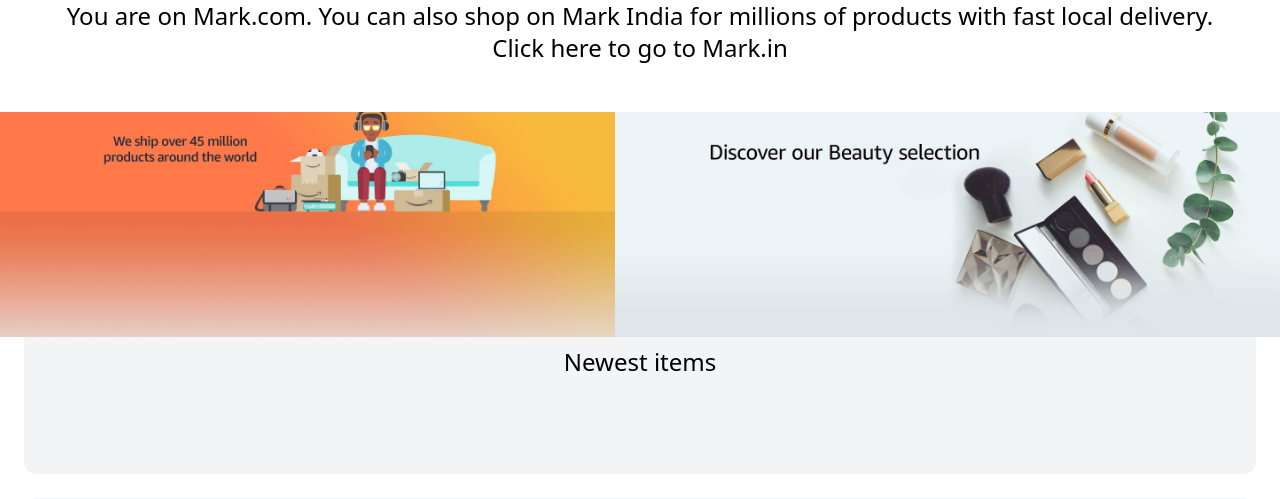
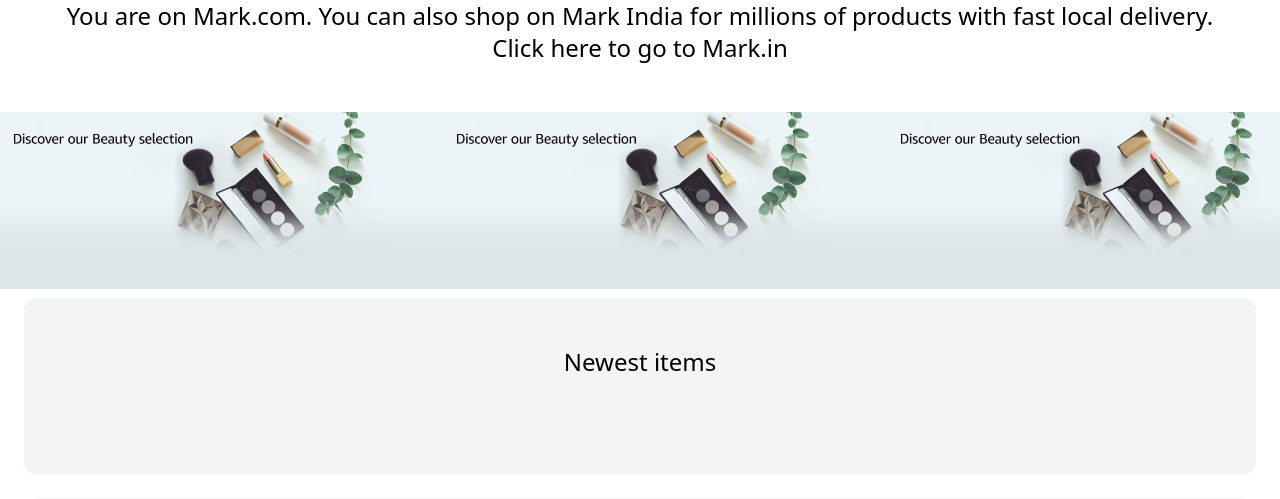
Before and after one commit to Mark-Lasfar/Online-Shop, a Django app: page /en/ in a window 1280 px wide. Shown: the part 87-586 px from the top of the page. Run offline with Django 4.2, Linux system fonts and the light colour scheme; data that the repository does not hold is empty; some libraries are stand-ins or nearby versions.

Commit message:
mark add img

```diff
--- a/core/templates/core/base.html
+++ b/core/templates/core/base.html
@@ -877,6 +877,12 @@
                     <div class="slide">
                         <img src="media/images/si4.jpg" alt="">
                     </div>
+                    <div class="slide">
+                        <img src="media/images/si4.jpg" alt="">
+                    </div>
+                    <div class="slide">
+                        <img src="media/images/si4.jpg" alt="">
+                    </div>
                 </div>
             </div>
         <!-- </div> -->
--- a/puddle/wsgi.py
+++ b/puddle/wsgi.py
@@ -9,6 +9,7 @@
 
 import os
 
+
 from django.core.wsgi import get_wsgi_application
 
 os.environ.setdefault('DJANGO_SETTINGS_MODULE', 'puddle.settings')
```
Also changed, not shown: media/item_images/7bb2c00ba66a6241e88af3408ffa0322.jpg (added), media/item_images/Arts_and_crafts_sewing.jpg (added), media/item_images/e6c9723bfd07156635459d9154b2757f.jpg (added), media/item_view/6061f7596831ed858983e00aa3246454.jpg (added), media/item_view/7bb2c00ba66a6241e88af3408ffa0322.jpg (added), media/item_view/Arts_and_crafts_sewing2.jpg (added), media/item_view2/130874f4991c5c460cc875063517dc02.jpg (added), media/item_view2/130874f4991c5c460cc875063517dc02_0KtyE8W.jpg (added), media/item_view2/corsh_3.jpg (added).
